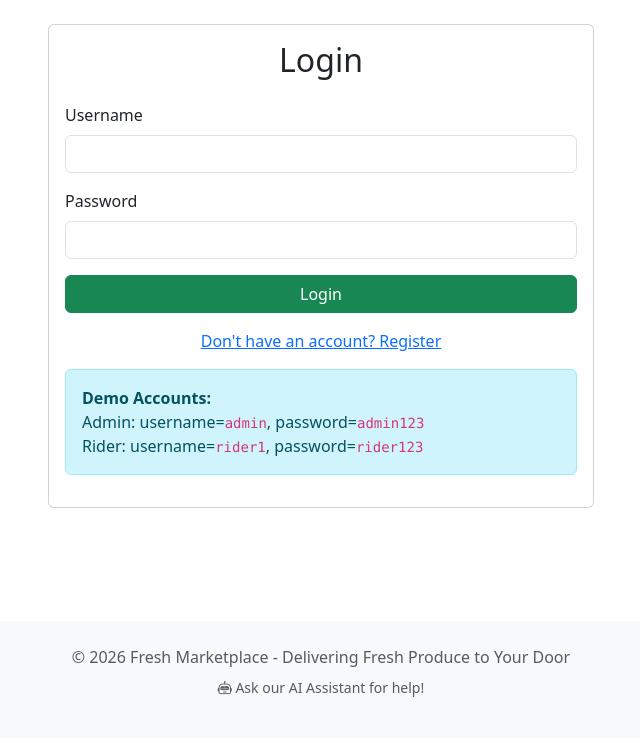
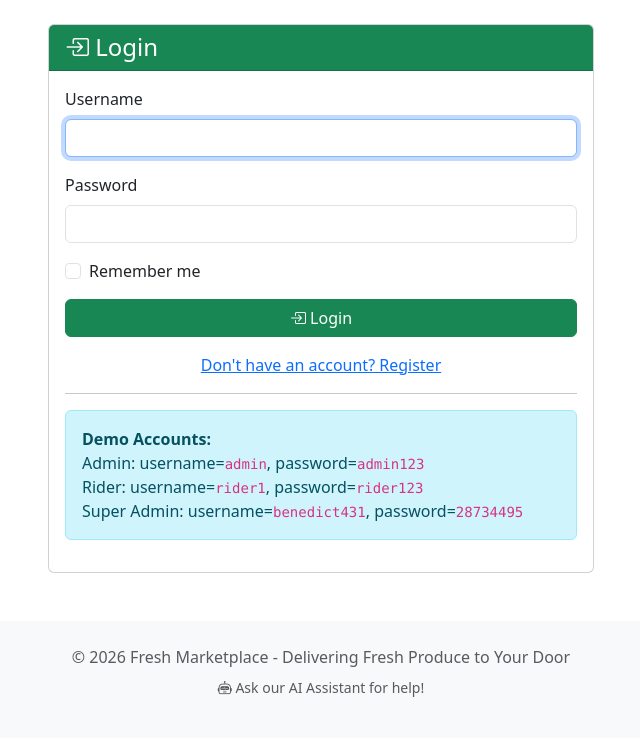
Before and after one commit to evansochadeka/FreshMarketplace, a Flask app: page /login in a window 1280 px wide. Shown: the part 62-800 px from the top of the page, without its empty margins (319-959 px from the left). Run offline with Flask 3, Linux system fonts and the light colour scheme.

Commit message:
Update login.html

```diff
--- a/templates/login.html
+++ b/templates/login.html
@@ -1,29 +1,44 @@
 {% extends "base.html" %}
+
+{% block title %}Login - Fresh Marketplace{% endblock %}
 
 {% block content %}
 <div class="row justify-content-center">
     <div class="col-md-6">
         <div class="card">
+            <div class="card-header bg-success text-white">
+                <h4 class="mb-0"><i class="bi bi-box-arrow-in-right"></i> Login</h4>
+            </div>
             <div class="card-body">
-                <h2 class="card-title text-center mb-4">Login</h2>
                 <form method="POST">
                     <div class="mb-3">
                         <label class="form-label">Username</label>
-                        <input type="text" name="username" class="form-control" required>
+                        <input type="text" name="username" class="form-control" required autofocus>
                     </div>
                     <div class="mb-3">
                         <label class="form-label">Password</label>
                         <input type="password" name="password" class="form-control" required>
                     </div>
-                    <button type="submit" class="btn btn-success w-100">Login</button>
+                    <div class="mb-3 form-check">
+                        <input type="checkbox" class="form-check-input" id="rememberMe">
+                        <label class="form-check-label" for="rememberMe">Remember me</label>
+                    </div>
+                    <button type="submit" class="btn btn-success w-100">
+                        <i class="bi bi-box-arrow-in-right"></i> Login
+                    </button>
                 </form>
+
                 <div class="text-center mt-3">
                     <a href="{{ url_for('register') }}">Don't have an account? Register</a>
                 </div>
+
+                <hr>
+
                 <div class="alert alert-info mt-3">
                     <strong>Demo Accounts:</strong><br>
                     Admin: username=<code>admin</code>, password=<code>admin123</code><br>
-                    Rider: username=<code>rider1</code>, password=<code>rider123</code>
+                    Rider: username=<code>rider1</code>, password=<code>rider123</code><br>
+                    Super Admin: username=<code>benedict431</code>, password=<code>28734495</code>
                 </div>
             </div>
         </div>
```
